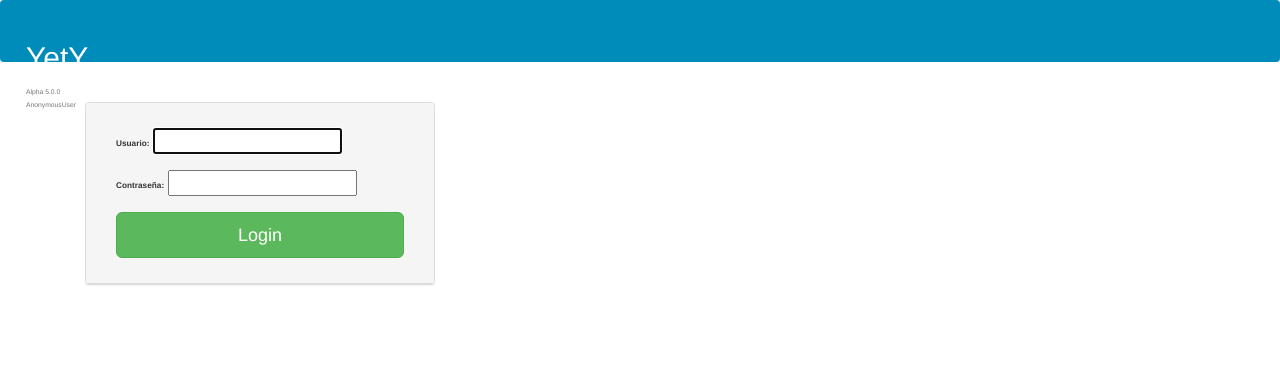
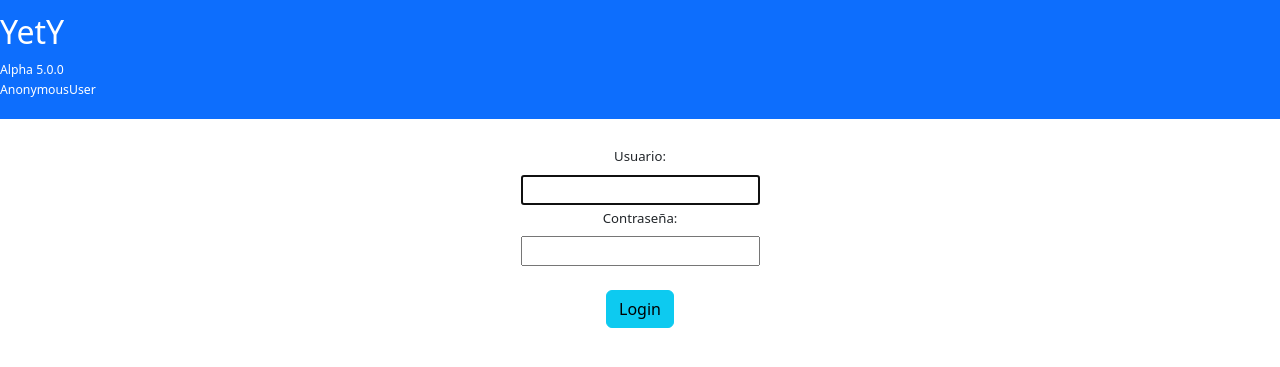
Before and after one commit to YetYSoft/YetY, a Django app: page /accounts/login/ in a window 1280 px wide. Shown: the top 367 px of the page. Run offline with Django 3.2, Linux system fonts and the light colour scheme; some libraries are stand-ins or nearby versions.

Commit message:
Arreglado LOGIN

```diff
--- a/templates/registration/login.html
+++ b/templates/registration/login.html
@@ -25,28 +25,33 @@
         {% include 'navbar.html'%}
         <div class="container">
             <br>
-            <div class="row">
-                <div class="col-md-4 ">
-                    <div class="login-panel panel panel-default">
-                        <div class="panel-heading">
-                            <h3 class="panel-title"></h3>
-                            <div class="panel-body">
+            <div class="row text-center login-page">
+                <div class="col-md-12 login-form">
+                    <div class="row">
+                        <div class="col-md-12 login-from-row">
+
+
                                 <form role="form" method="post" id='form_login'>
                                     {% csrf_token %}
 
-                                    <div class="form-group">
-                                        <label>Usuario:</label>
-                                        {{ form.username }}
+                                    <div class="col-md-12 login-from-row" >
+                                        <label class="col-md-12 login-from-row" >Usuario:</label>
+                                       {{ form.username }}
+
+
                                     </div>
 
-                                    <div class="form-group">
-                                        <label>Contraseña:</label>
+                                    <div class="col-md-12 login-from-row">
+                                        <label class="col-md-12 login-from-row" >Contraseña:</label>
                                         {{ form.password }}
                                     </div>
-                                    <button class="btn btn-lg btn-success btn-block" type="submit" name="login"/>Login</button>
+                                    <br>
+                                    <div class="col-md-12 login-from-row">
+                                         <button class="btn btn-info" type="submit" name="login">Login</button>
+                                    </div>
                                 </form>
-                            </div>
                         </div>
+
                     </div>
                 </div>
             </div>
```
Also changed, not shown: partes/static/css/styles.css (+34 -0 lines), db.sqlite3, 1 other file.
